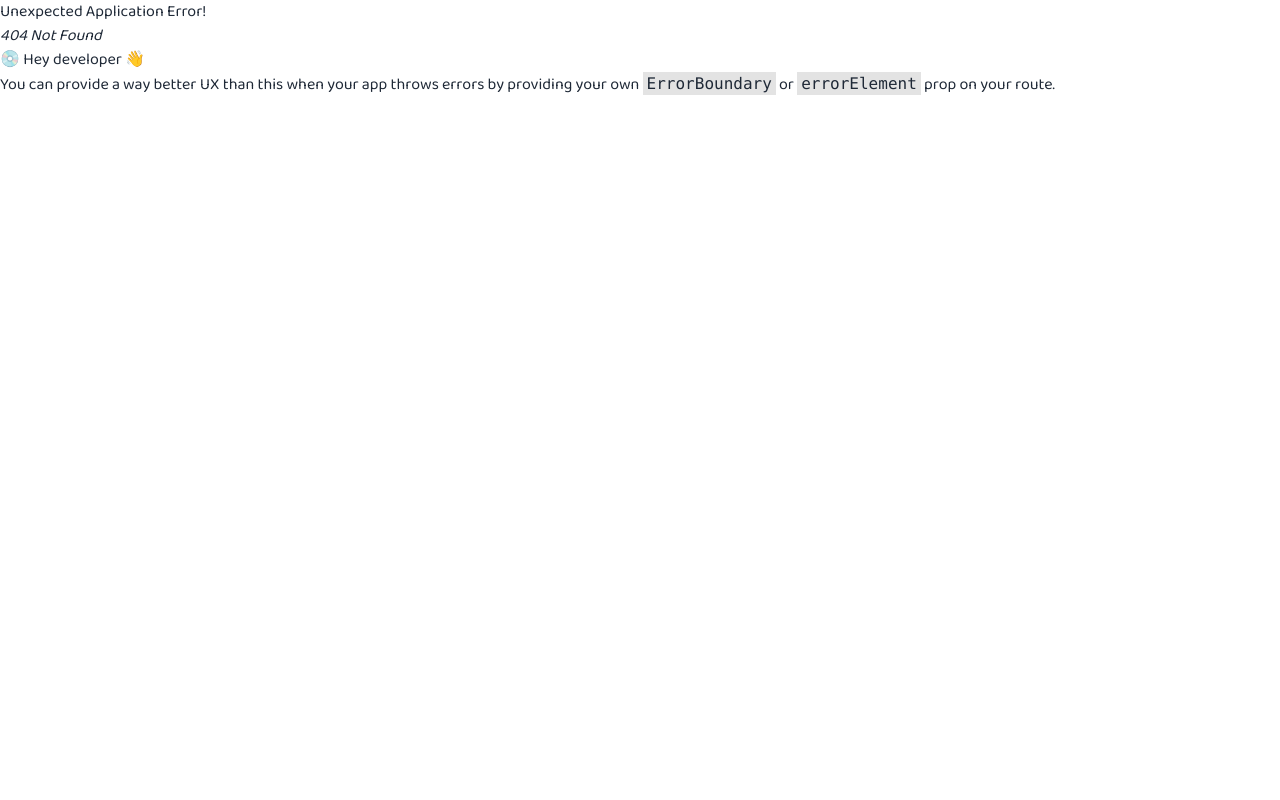
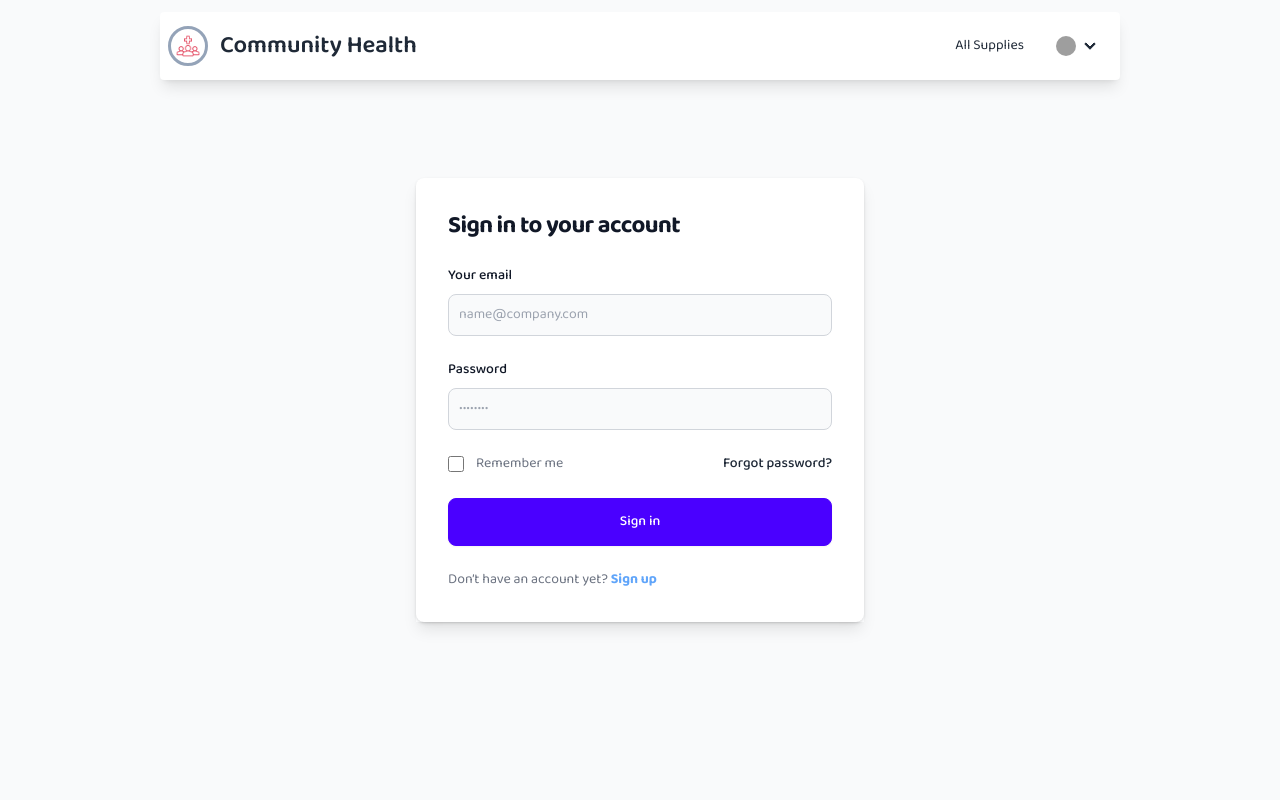
Before and after one commit to rasel-gannicus/Post-Disaster-Supply-Chain-Platform-with-redux-tailwind, a React (Vite) app: page /login in a window 1280 px wide. Before the commit this address had no page. Shown: the top 800 px of the page. Built offline with nearby package versions, Linux system fonts and the light colour scheme; grey boxes are pictures that could not be loaded; a web font is replaced by a local one.

Commit message:
login page done

```diff
--- a/src/pages/Home/Home.tsx
+++ b/src/pages/Home/Home.tsx
@@ -4,7 +4,6 @@
 import GallerySection from "../../components/For Home Page/Gallery Section/GallerySection";
 import SupplySection from "../../components/For Home Page/SupplySection/SupplySection";
 import TestiMonialSection from "../../components/For Home Page/Testimonials/TestiMonialSection";
-import { goToAllSuppliesPage } from "../../utils/goToAllSuppliesPage";
 
 const Home = () => {
   const navigate = useNavigate() ;
--- /dev/null
+++ b/src/pages/Login/Login.tsx
@@ -0,0 +1,95 @@
+import { NavLink } from "react-router-dom";
+
+const Login = () => {
+  return (
+    <section className="bg-gray-50 dark:bg-gray-900">
+      <div className="flex flex-col items-center justify-center px-6 py-8 mx-auto md:h-screen lg:py-0">
+        <div className="w-full bg-white rounded-lg shadow dark:border md:mt-0 sm:max-w-md xl:p-0 dark:bg-gray-800 dark:border-gray-700">
+          <div className="p-6 space-y-4 md:space-y-6 sm:p-8 shadow-lg">
+            <h1 className="text-xl font-bold leading-tight tracking-tight text-gray-900 md:text-2xl dark:text-white">
+              Sign in to your account
+            </h1>
+            <form className="space-y-4 md:space-y-6" action="#">
+              <div>
+                <label
+                  htmlFor="email"
+                  className="block mb-2 text-sm font-medium text-gray-900 dark:text-white"
+                >
+                  Your email
+                </label>
+                <input
+                  type="email"
+                  name="email"
+                  id="email"
+                  className="bg-gray-50 border border-gray-300 text-gray-900 sm:text-sm rounded-lg focus:ring-primary-600 focus:border-primary-600 block w-full p-2.5 dark:bg-gray-700 dark:border-gray-600 dark:placeholder-gray-400 dark:text-white dark:focus:ring-blue-500 dark:focus:border-blue-500"
+                  placeholder="name@company.com"
+                  required
+                />
+              </div>
+              <div>
+                <label
+                  htmlFor="password"
+                  className="block mb-2 text-sm font-medium text-gray-900 dark:text-white"
+                >
+                  Password
+                </label>
+                <input
+                  type="password"
+                  name="password"
+                  id="password"
+                  placeholder="••••••••"
+                  className="bg-gray-50 border border-gray-300 text-gray-900 sm:text-sm rounded-lg focus:ring-primary-600 focus:border-primary-600 block w-full p-2.5 dark:bg-gray-700 dark:border-gray-600 dark:placeholder-gray-400 dark:text-white dark:focus:ring-blue-500 dark:focus:border-blue-500"
+                  required
+                />
+              </div>
+              <div className="flex items-center justify-between">
+                <div className="flex items-start">
+                  <div className="flex items-center h-5">
+                    <input
+                      id="remember"
+                      aria-describedby="remember"
+                      type="checkbox"
+                      className="w-4 h-4 border border-gray-300 rounded bg-gray-50 focus:ring-3 focus:ring-primary-300 dark:bg-gray-700 dark:border-gray-600 dark:focus:ring-primary-600 dark:ring-offset-gray-800"
+                      required
+                    />
+                  </div>
+                  <div className="ml-3 text-sm">
+                    <label
+                      htmlFor="remember"
+                      className="text-gray-500 dark:text-gray-300"
+                    >
+                      Remember me
+                    </label>
+                  </div>
+                </div>
+                <a
+                  href="#"
+                  className="text-sm font-medium text-primary-600 hover:underline dark:text-primary-500"
+                >
+                  Forgot password?
+                </a>
+              </div>
+              <button
+                type="submit"
+                className="btn btn-primary w-full text-white bg-primary-600 hover:bg-primary-700 focus:ring-4 focus:outline-none focus:ring-primary-300 font-medium rounded-lg text-sm px-5 py-2.5 text-center dark:bg-primary-600 dark:hover:bg-primary-700 dark:focus:ring-primary-800 "
+              >
+                Sign in
+              </button>
+              <p className="text-sm font-light text-gray-500 dark:text-gray-400">
+                Don’t have an account yet?{" "}
+                <NavLink
+                  to="/register"
+                  className="font-bold text-blue-400 hover:underline dark:text-primary-500"
+                >
+                  Sign up
+                </NavLink>
+              </p>
+            </form>
+          </div>
+        </div>
+      </div>
+    </section>
+  );
+};
+
+export default Login;
--- a/src/utils/MenuItems.tsx
+++ b/src/utils/MenuItems.tsx
@@ -22,7 +22,7 @@
           </summary>
           <ul className="p-2">
             <li>
-              <a>Login</a>
+              <NavLink to='/login'>Login</NavLink>
             </li>
           </ul>
         </details>
```
Also changed, not shown: src/routes/router.tsx (+6 -1 lines).
